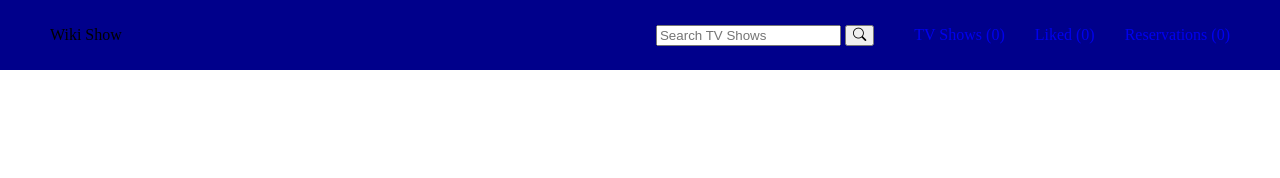
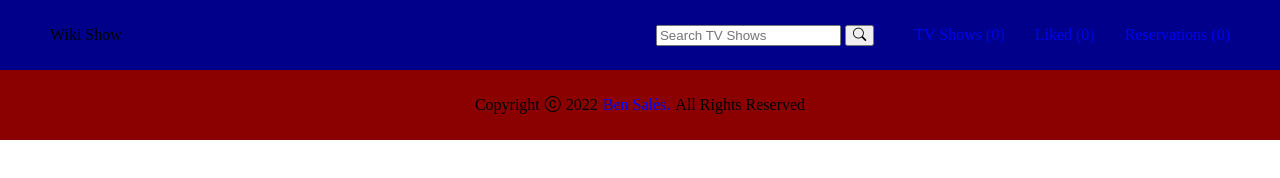
Before and after one commit to adebsa2401/Microverse-Capstone-2, a website built with webpack: page src/index.html in a window 1280 px wide. Built offline with nearby package versions, Linux system fonts and the light colour scheme.

Commit message:
feat: Build footer mockup with basic styling

```diff
--- a/src/index.html
+++ b/src/index.html
@@ -40,5 +40,11 @@
       </ul>
     </nav>
   </header>
+
+  <footer>
+    Copyright <i class="bi bi-c-circle"></i> <span class="current-year"></span>
+    <a href="https://www.github.com/adebsa2401" target="_blank" rel="noopener">Ben Salès.</a>
+    All Rights Reserved
+  </footer>
 </body>
 </html>
--- a/src/index.js
+++ b/src/index.js
@@ -1,3 +1,4 @@
 /* eslint-disable import/no-unresolved */
 import 'bootstrap-icons/font/bootstrap-icons.css';
 import './style.css';
+import './modules/render/footer.js';
--- /dev/null
+++ b/src/modules/render/footer.js
@@ -0,0 +1,3 @@
+document.addEventListener('DOMContentLoaded', () => {
+  document.querySelector('.current-year').textContent = new Date().getFullYear();
+});
--- a/src/style.css
+++ b/src/style.css
@@ -30,3 +30,12 @@ header {
 header form {
   margin-left: auto;
 }
+
+footer {
+  display: flex;
+  align-items: center;
+  justify-content: center;
+  gap: 5px;
+  height: 70px;
+  background-color: darkred;
+}
```
